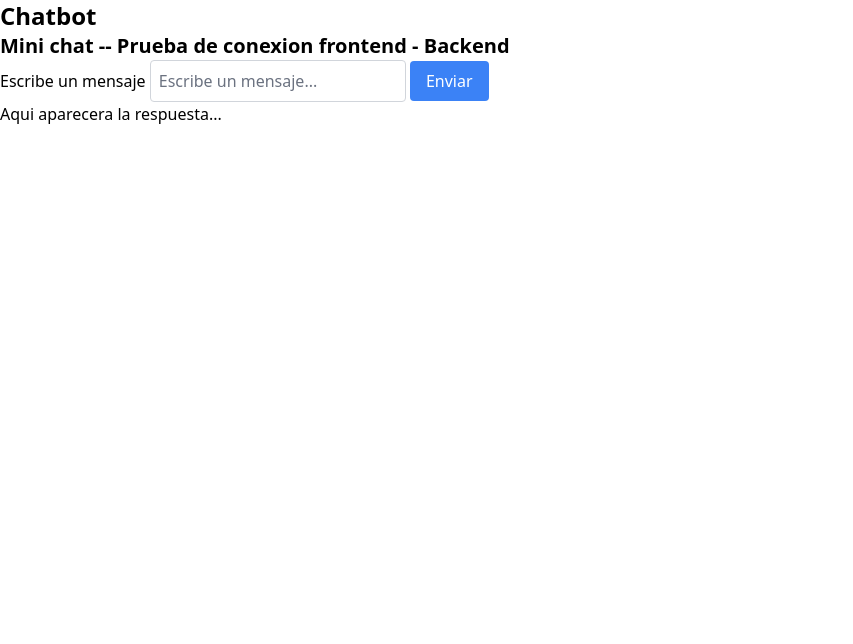
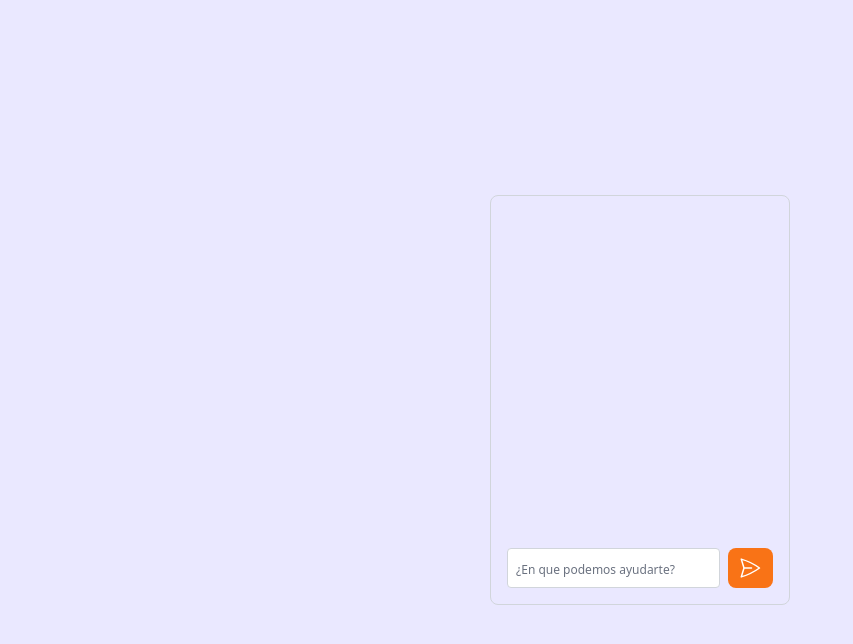
Before and after one commit to camiicode/agent-kit-cement-design, a plain HTML site: page web_client/index.html in a window 1280 px wide. Shown: the whole page, without its empty margins (0-853 px from the left). Drawn offline with nearby package versions, Linux system fonts and the light colour scheme.

Commit message:
[2511202501] Update layout of chatbot

```diff
--- a/web_client/index.html
+++ b/web_client/index.html
@@ -1,50 +1,37 @@
 <!DOCTYPE html>
 <html lang="en">
+
 <head>
   <meta charset="UTF-8">
   <meta name="viewport" content="width=device-width, initial-scale=1.0">
   <title>Document</title>
+  <style>
+    .user-message::before {clip-path: polygon(0 0, 0 100%, 100% 0);}
+    .bot-message::before {clip-path: polygon(0 0, 100% 100%, 100% 0);}
+  </style>
 </head>
-  <body>
-    <h1 class="text-2xl font-bold">Chatbot</h1>
-    <h2 class="text-xl font-semibold">Mini chat -- Prueba de conexion frontend - Backend</h2>
 
-    <label for="">Escribe un mensaje</label>
-    <input
-      type="text"
-      id="userMessage"
-      placeholder="Escribe un mensaje..."
-      class="
-        border
-        border-gray-300
-        rounded
-        p-2
-        w-64
-        focus:outline-none
-        focus:ring-2
-        focus:ring-blue-500
-        focus:border-transparent
-      "
-    />
-    <button
-      onclick="sendMessage()"
-      class="
-        bg-blue-500
-        text-white
-        px-4
-        py-2
-        rounded
-        hover:bg-blue-600
-        focus:outline-none
-        focus:ring-2
-        focus:ring-blue-500
-        focus:ring-opacity-50
-      "
-    >Enviar</button>
-
-    <div id="response">Aqui aparecera la respuesta...</div>
+<body class="bg-[#eae8ff]">
+  <section id="chatbot">
+    <div class="container flex flex-col items-center justify-center min-h-screen">
+      <div class="chat-window border border-gray-300 rounded-lg p-4 max-w-md mx-auto w-[300px]">
+        <div id="chat-messages" class="mb-4 h-80 overflow-y-auto overflow-y-auto">
+          <div id="response"></div>
+        </div>
+        <div class="flex w-[100%] gap-2">
+          <input tabindex="0" type="text" id="userMessage" placeholder="¿En que podemos ayudarte?" class="border border-gray-300 rounded p-2 size-full focus:outline-none focus:ring-2 focus:ring-orange-500 focus:border-transparent placeholder:text-xs" />
+          <button tabindex="0" onclick="sendMessage()" class="bg-orange-500 text-white px-2 py-2 rounded-lg w-[20%] hover:bg-orange-300 focus:ring-2 transition focus:ring-orange-500 focus:ring-opacity-50 flex items-center justify-center text-center">
+            <svg xmlns="http://www.w3.org/2000/svg" fill="none" viewBox="0 0 24 24" stroke-width="1.5" stroke="currentColor" class="size-6">
+              <path stroke-linecap="round" stroke-linejoin="round"
+                d="M6 12 3.269 3.125A59.769 59.769 0 0 1 21.485 12 59.768 59.768 0 0 1 3.27 20.875L5.999 12Zm0 0h7.5" />
+            </svg>
+          </button>
+        </div>
+      </div>
+  </section>
 
   <script src="app.js"></script>
   <script src="https://cdn.tailwindcss.com?plugins=forms,typography,aspect-ratio"></script>
 </body>
+
 </html>
```
Lines whose indentation alone changed are shown as unchanged.
